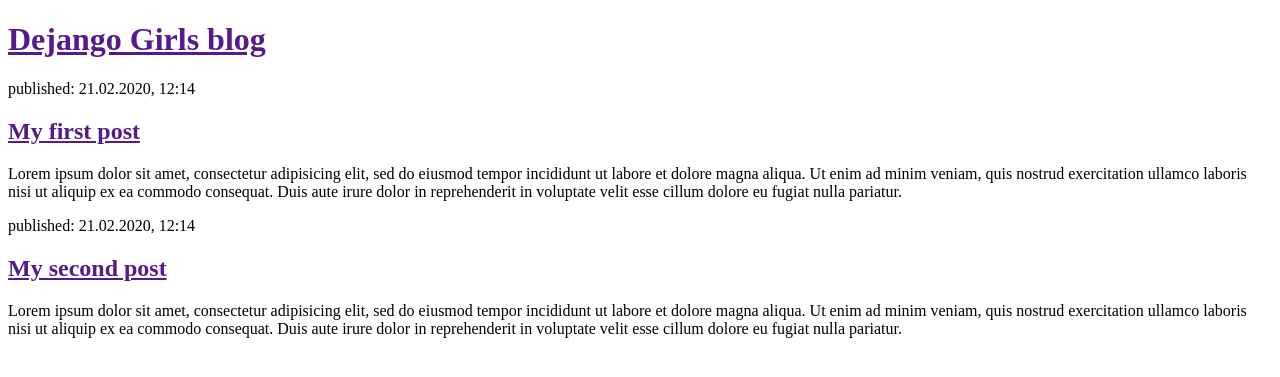
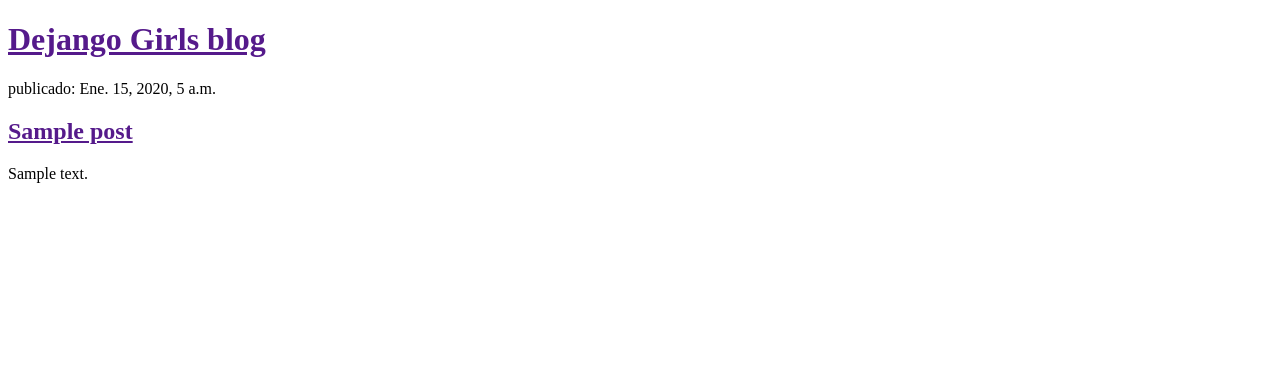
Before and after one commit to HurgotDev/my-first-blog, a Django app: page / in a window 1280 px wide. Shown: the top 377 px of the page. Run offline with Django 3.2, Linux system fonts and the light colour scheme; tables that the repository leaves empty hold one stand-in row (values such as "Sample post").

Commit message:
Templates modificados para mostrar post desde la db.

```diff
--- a/blog/templates/blog/post_list.html
+++ b/blog/templates/blog/post_list.html
@@ -9,16 +9,13 @@
       <h1><a href="">Dejango Girls blog</a></h1>
     </div>
     <div>
-      <p>published: 21.02.2020, 12:14</p>
-      <h2><a href="">My first post</a></h2>
-      <p>Lorem ipsum dolor sit amet, consectetur adipisicing elit, sed do eiusmod tempor
-        incididunt ut labore et dolore magna aliqua. Ut enim ad minim veniam, quis nostrud exercitation ullamco laboris nisi ut aliquip ex ea commodo consequat. Duis aute irure dolor in reprehenderit in voluptate velit esse cillum dolore eu fugiat nulla pariatur.</p>
-    </div>
-    <div>
-      <p>published: 21.02.2020, 12:14</p>
-      <h2><a href="">My second post</a></h2>
-      <p>Lorem ipsum dolor sit amet, consectetur adipisicing elit, sed do eiusmod tempor
-        incididunt ut labore et dolore magna aliqua. Ut enim ad minim veniam, quis nostrud exercitation ullamco laboris nisi ut aliquip ex ea commodo consequat. Duis aute irure dolor in reprehenderit in voluptate velit esse cillum dolore eu fugiat nulla pariatur.</p>
+      {% for post in posts %}
+      <div>
+        <p>publicado: {{ post.published_date }}</p>
+        <h2><a href="">{{ post.title }}</a></h2>
+        <p>{{ post.text|linebreaksbr }}</p>
+      </div>
+      {% endfor %}
     </div>
   </body>
 </html>
--- a/blog/views.py
+++ b/blog/views.py
@@ -1,4 +1,8 @@
 from django.shortcuts import render
+from django.utils import timezone
+
+from .models import Post
 
 def post_list(request):
-    return render(request, 'blog/post_list.html', {})
+    posts = Post.objects.filter(published_date__lte=timezone.now()).order_by('published_date')
+    return render(request, 'blog/post_list.html', {'posts': posts})
```
